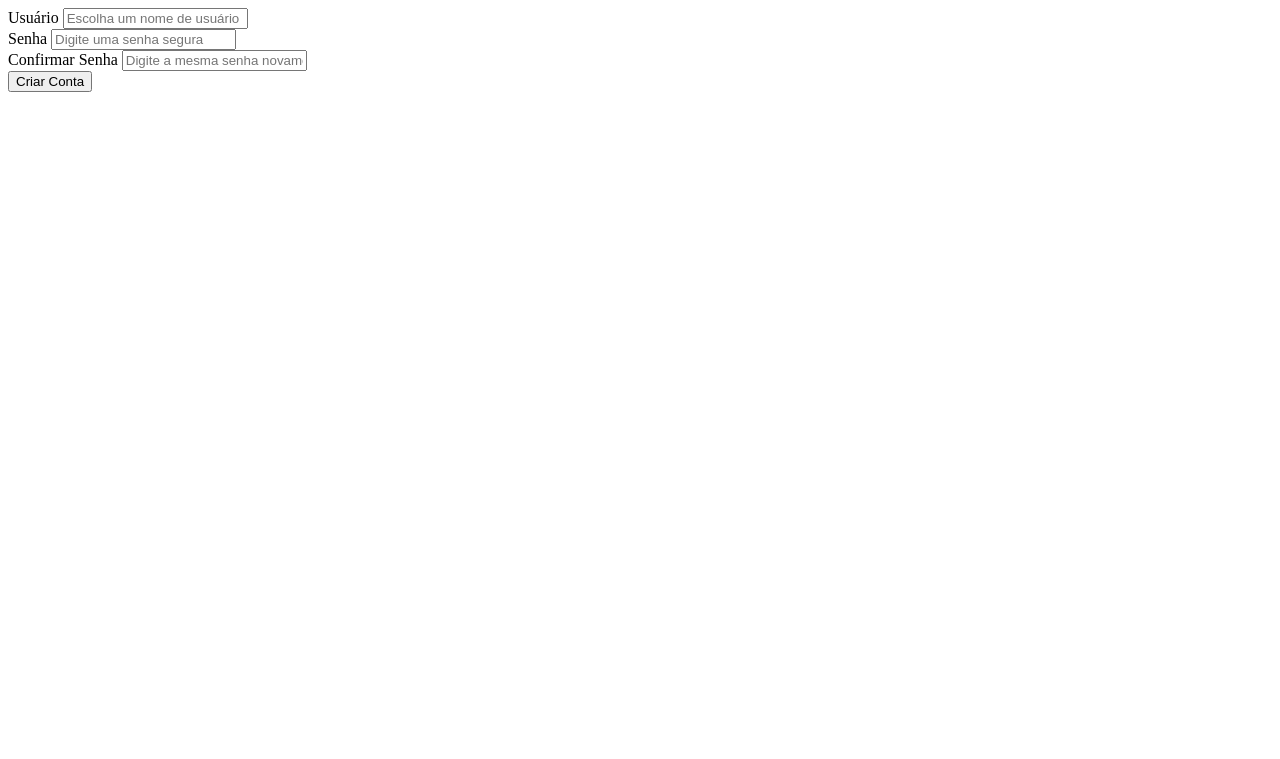
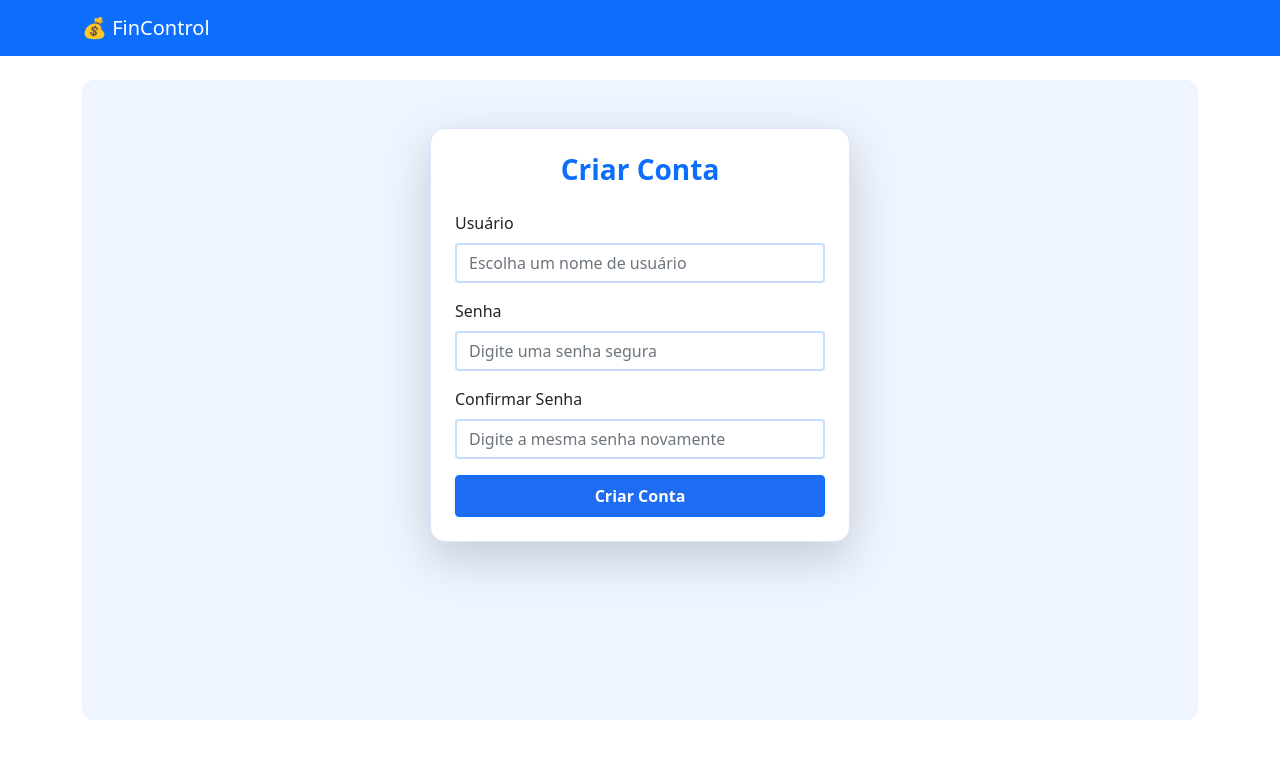
Before and after one commit to TheusLeal-Dev/Project_Gestao_Financeira, a Django app: page /registro/ in a window 1280 px wide. Shown: the top 759 px of the page. Run offline with Django 5.2, Linux system fonts and the light colour scheme.

Commit message:
att create

```diff
--- a/templates/registro.html
+++ b/templates/registro.html
@@ -1,7 +1,15 @@
+{% extends "base.html" %}
+
+{% block content %}
+
+<div class="register-bg py-5">
+    <div class="d-flex justify-content-center">
+        <div class="register-card p-4 shadow-lg">
+            <h3 class="text-center mb-4 text-primary fw-bold">Criar Conta</h3>
+
             <form method="post">
                 {% csrf_token %}
 
-    <!-- renderiza erros gerais do form -->
                 {% if form.non_field_errors %}
                 <div class="alert alert-danger">
                     {% for error in form.non_field_errors %}
@@ -11,8 +19,8 @@
                 {% endif %}
 
                 <div class="mb-3">
-        <label for="username" class="form-label">Usuário</label>
-        <input type="text" class="form-control" id="username" name="username"
+                    <label class="form-label fw-semibold">Usuário</label>
+                    <input type="text" class="form-control input-blue" name="username"
                            value="{{ form.username.value|default:'' }}"
                            placeholder="Escolha um nome de usuário" required>
                     {% if form.username.errors %}
@@ -25,10 +33,9 @@
                 </div>
 
                 <div class="mb-3">
-        <label for="password1" class="form-label">Senha</label>
-        <input type="password" class="form-control" id="password1" name="password1"
+                    <label class="form-label fw-semibold">Senha</label>
+                    <input type="password" class="form-control input-blue" name="password1"
                            placeholder="Digite uma senha segura" required>
-
                     {% if form.password1.errors %}
                     <div class="text-danger small">
                         {% for error in form.password1.errors %}
@@ -39,10 +46,9 @@
                 </div>
 
                 <div class="mb-3">
-        <label for="password2" class="form-label">Confirmar Senha</label>
-        <input type="password" class="form-control" id="password2" name="password2"
+                    <label class="form-label fw-semibold">Confirmar Senha</label>
+                    <input type="password" class="form-control input-blue" name="password2"
                            placeholder="Digite a mesma senha novamente" required>
-
                     {% if form.password2.errors %}
                     <div class="text-danger small">
                         {% for error in form.password2.errors %}
@@ -52,7 +58,47 @@
                     {% endif %}
                 </div>
 
-    <button type="submit" class="btn btn-primary w-100 py-2 mb-3">
+                <button class="btn btn-primary w-100 py-2 btn-blue">
                     Criar Conta
                 </button>
             </form>
+        </div>
+    </div>
+</div>
+
+<style>
+    .register-bg {
+        background: #eef5ff; /* Azul clarinho elegante */
+        min-height: 80vh;
+        border-radius: 12px;
+    }
+
+    .register-card {
+        width: 420px;
+        background: white;
+        border-radius: 15px;
+        border: 1px solid #dce7ff;
+    }
+
+    .input-blue {
+        border: 2px solid #c7dcff;
+        transition: .2s;
+    }
+
+    .input-blue:focus {
+        border-color: #3b82f6;
+        box-shadow: 0 0 0 0.2rem rgba(59, 130, 246, 0.25);
+    }
+
+    .btn-blue {
+        background: #1d6cf1;
+        transition: .2s;
+        font-weight: 600;
+    }
+
+    .btn-blue:hover {
+        background: #125ad1;
+    }
+</style>
+
+{% endblock %}
```
Also changed, not shown: config/db.sqlite3, templates/base.html (line endings or trailing spaces). Lines whose indentation alone changed are shown as unchanged.
